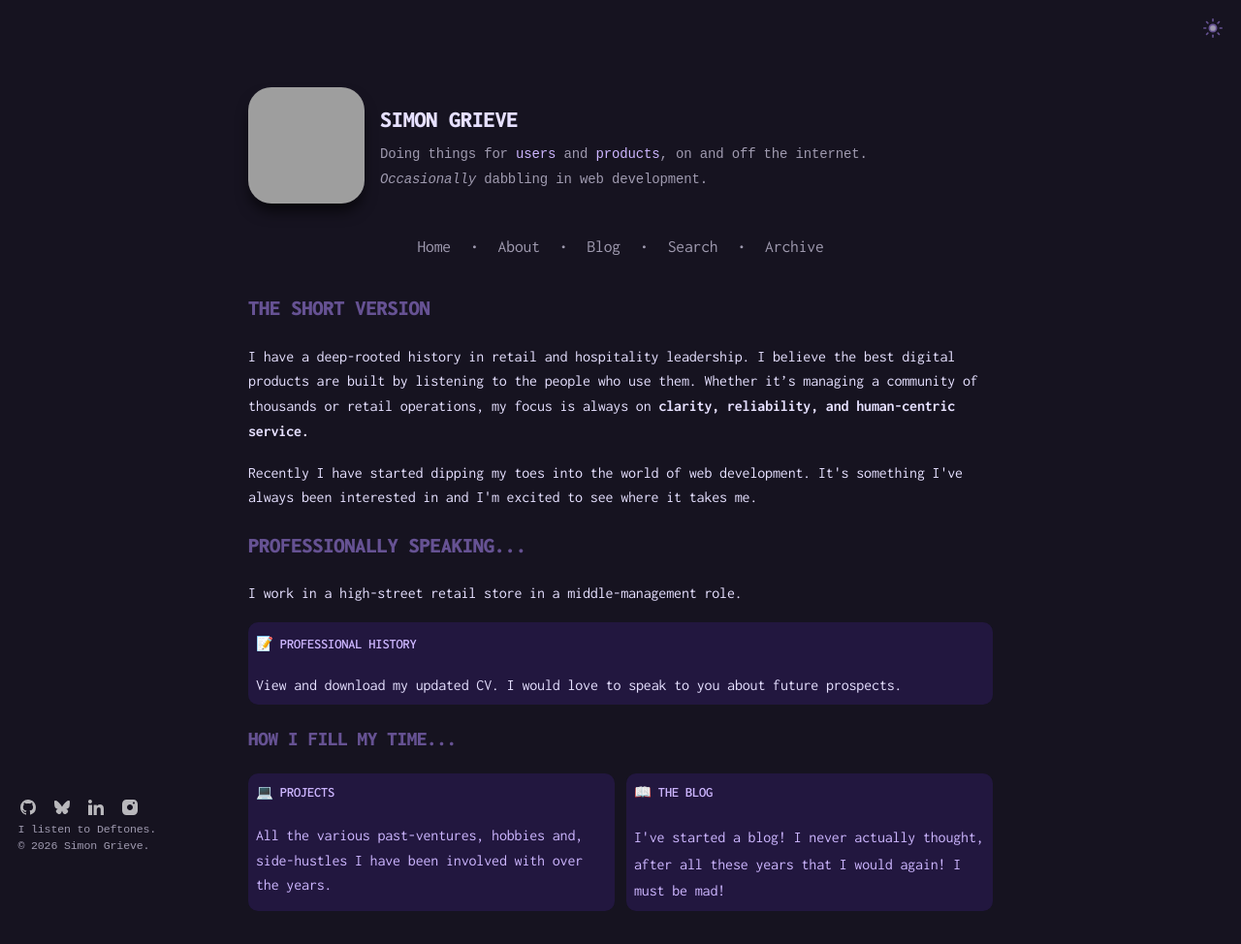
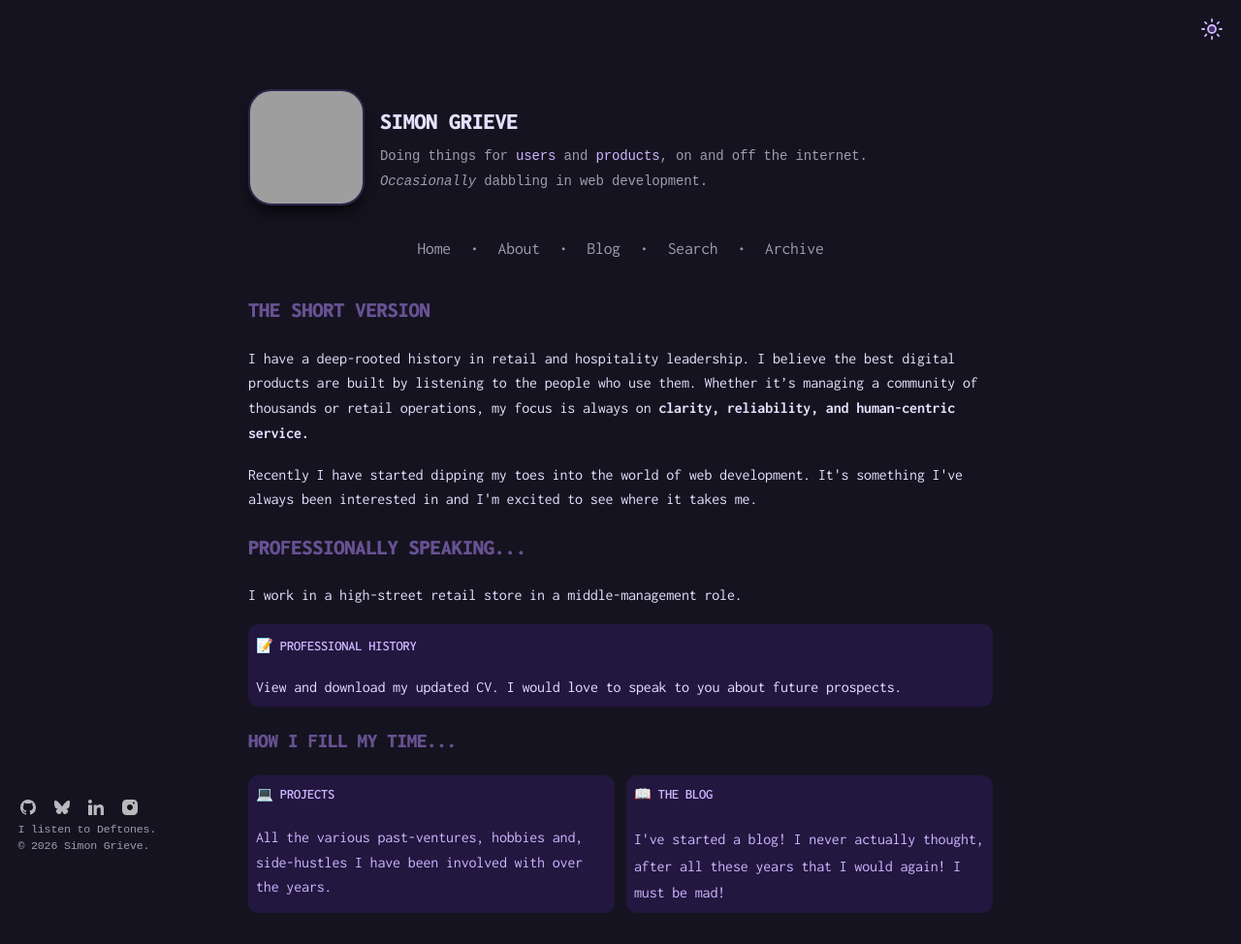
Before and after one commit to SENPIEMAN/simongrieve.uk, a Jekyll site: the page built from index.html, in a window 1280 px wide. Shown: the whole page at 97% size. Built offline with Jekyll 4.4.1, drawn with Linux system fonts in a browser that asks for light colours; grey boxes are pictures that could not be loaded.

Commit message:
Pesky Toggle Colourisation Fix Much easier with a live preview.

```diff
--- a/assets/scss/components/_hero.scss
+++ b/assets/scss/components/_hero.scss
@@ -16,7 +16,7 @@
     flex-shrink: 0;
 
     border-radius: 24px;
-
+    border: 2px solid var(--border);
 
     box-shadow: $shadow-hover;
     background:
--- a/assets/scss/components/_theme-switch.scss
+++ b/assets/scss/components/_theme-switch.scss
@@ -39,10 +39,10 @@
   color: inherit;
 
   .theme-icon {
-    width: 22px;
-    height: 22px;
-    fill: var(--muted);
-    stroke: var(--titles);
+    width: 24px;
+    height: 24px;
+    fill: var(--button);
+    stroke: var(--accent);
     stroke-width: 1.8;
     stroke-linecap: round;
     stroke-linejoin: round;
@@ -57,7 +57,7 @@
   }
 
   &:hover .theme-icon {
-    transform: translateY(-2px);
+    transform: translateY(-6px);
   }
 
   &:focus-visible {
```
